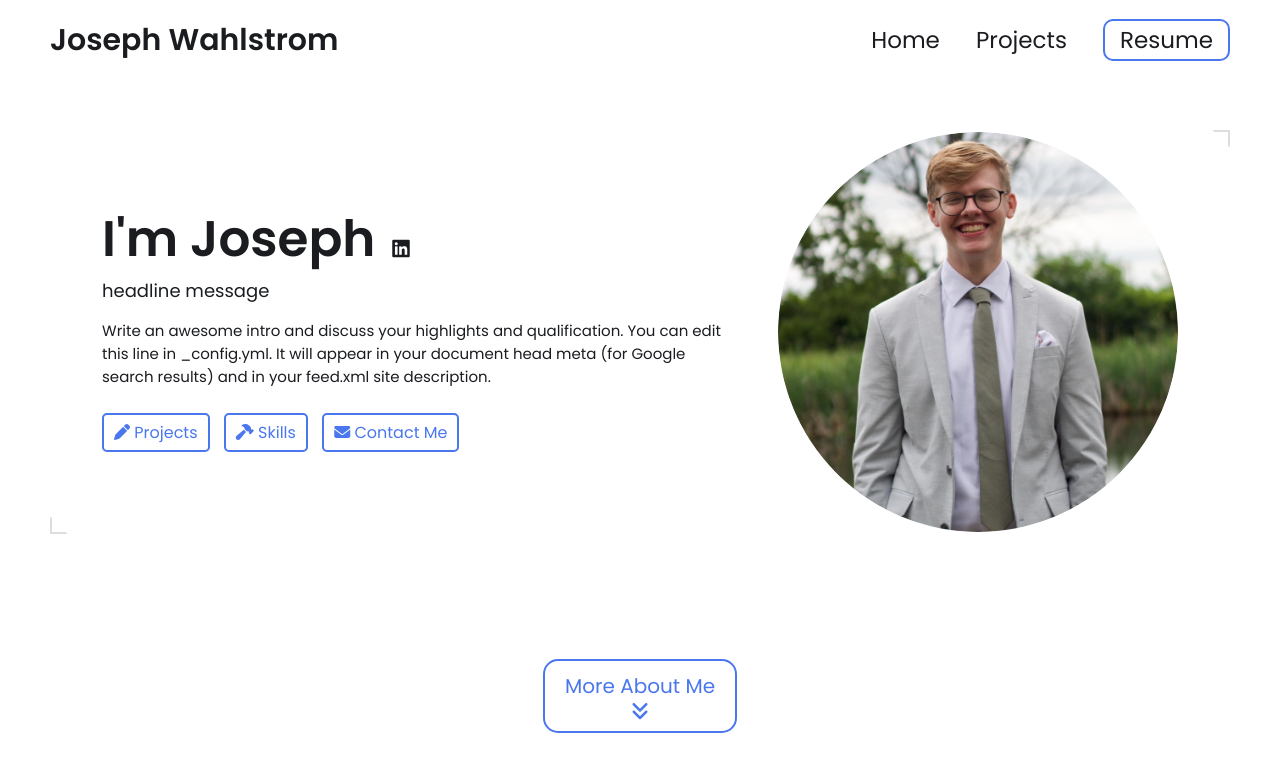
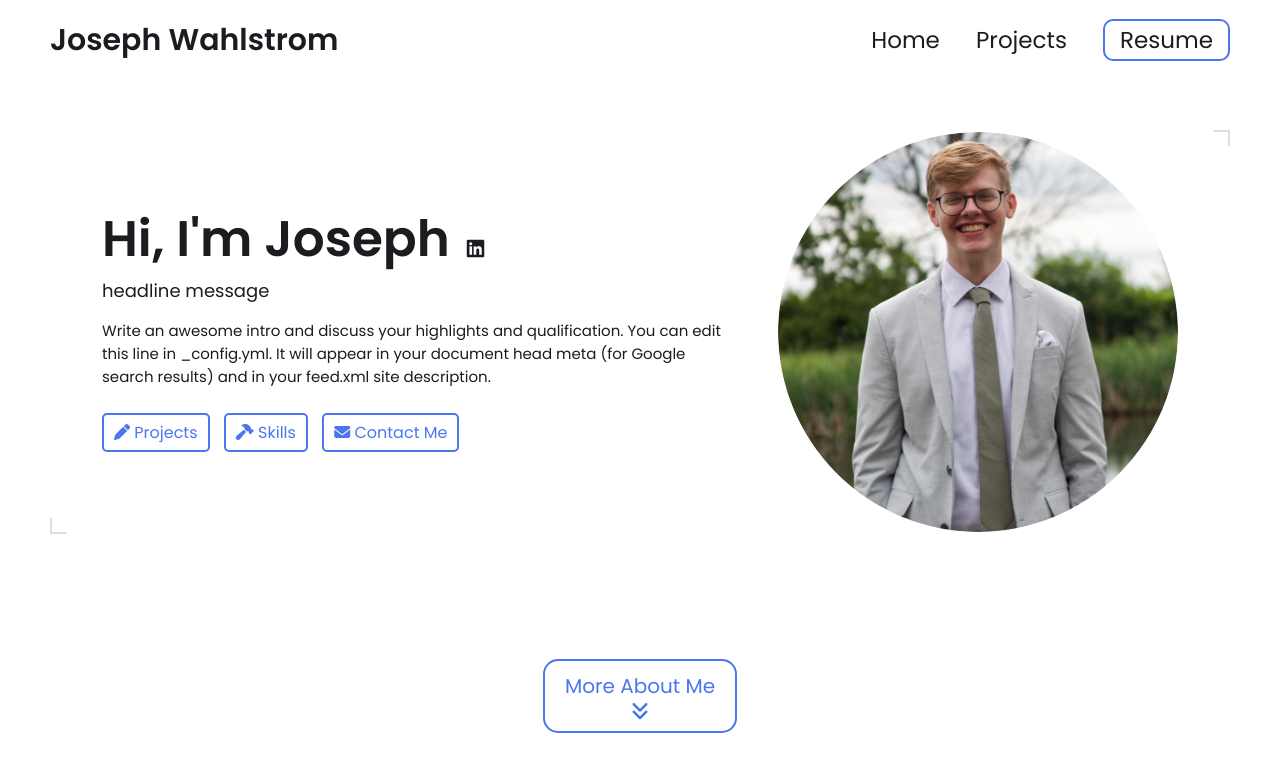
Before and after one commit to JosephWah/JosephW.github.io, a Jekyll site: the page built from index.html, in a window 1280 px wide and 900 px high. Shown: the top 772 px of the window. Built offline with Jekyll 4.4.1, drawn with Linux system fonts in a browser that asks for light colours.

Commit message:
Update hero.html

```diff
--- a/_includes/hero.html
+++ b/_includes/hero.html
@@ -4,7 +4,7 @@
     <div class="group">
         <div class="text">
             <h2>
-                I'm {{ site.name | split: ' ' | first }}
+                Hi, I'm {{ site.name | split: ' ' | first }}
                 {% if site.external-links %}
                 <span class="external-links">
                     {% assign platforms = "linkedin,x-twitter,github,stackoverflow,discord,medium,threads,bluesky,instagram,youtube" | split: "," %}
@@ -56,8 +56,12 @@
                                     <i class="fa-brands fa-instagram"></i>
                                 </a>
 
-                            {% when 'youtube' %}
+<!--                             {% when 'youtube' %}
                                 <a href="https://youtube.com/@{{ site.external-links[platform] }}/" target="_blank">
+                                    <i class="fa-brands fa-youtube"></i>
+                                </a> -->
+                                {% when 'youtube' %}
+                                <a href="https://www.instagram.com/{{ site.external-links[platform] }}/" target="_blank">
                                     <i class="fa-brands fa-youtube"></i>
                                 </a>
 
```
